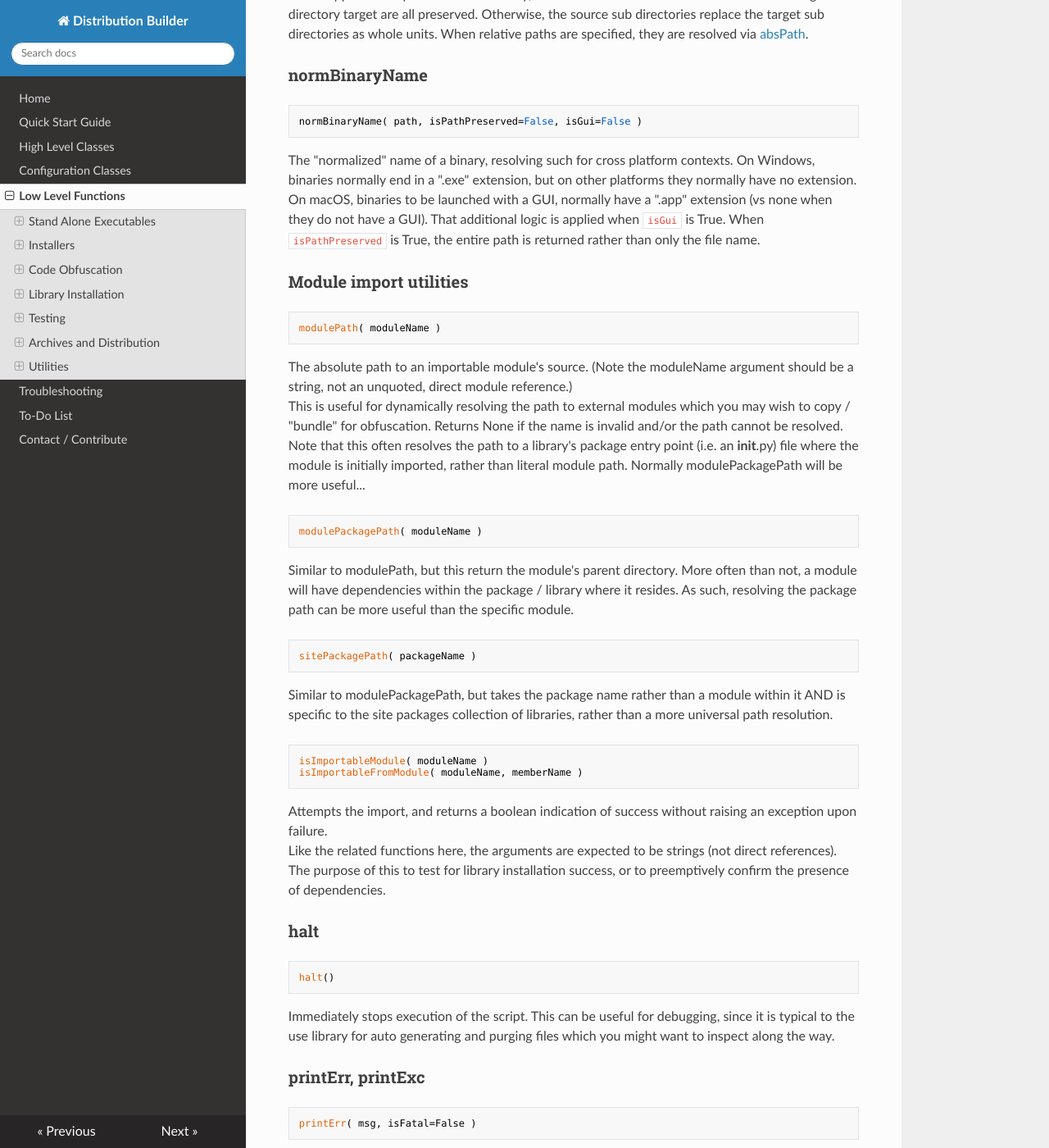
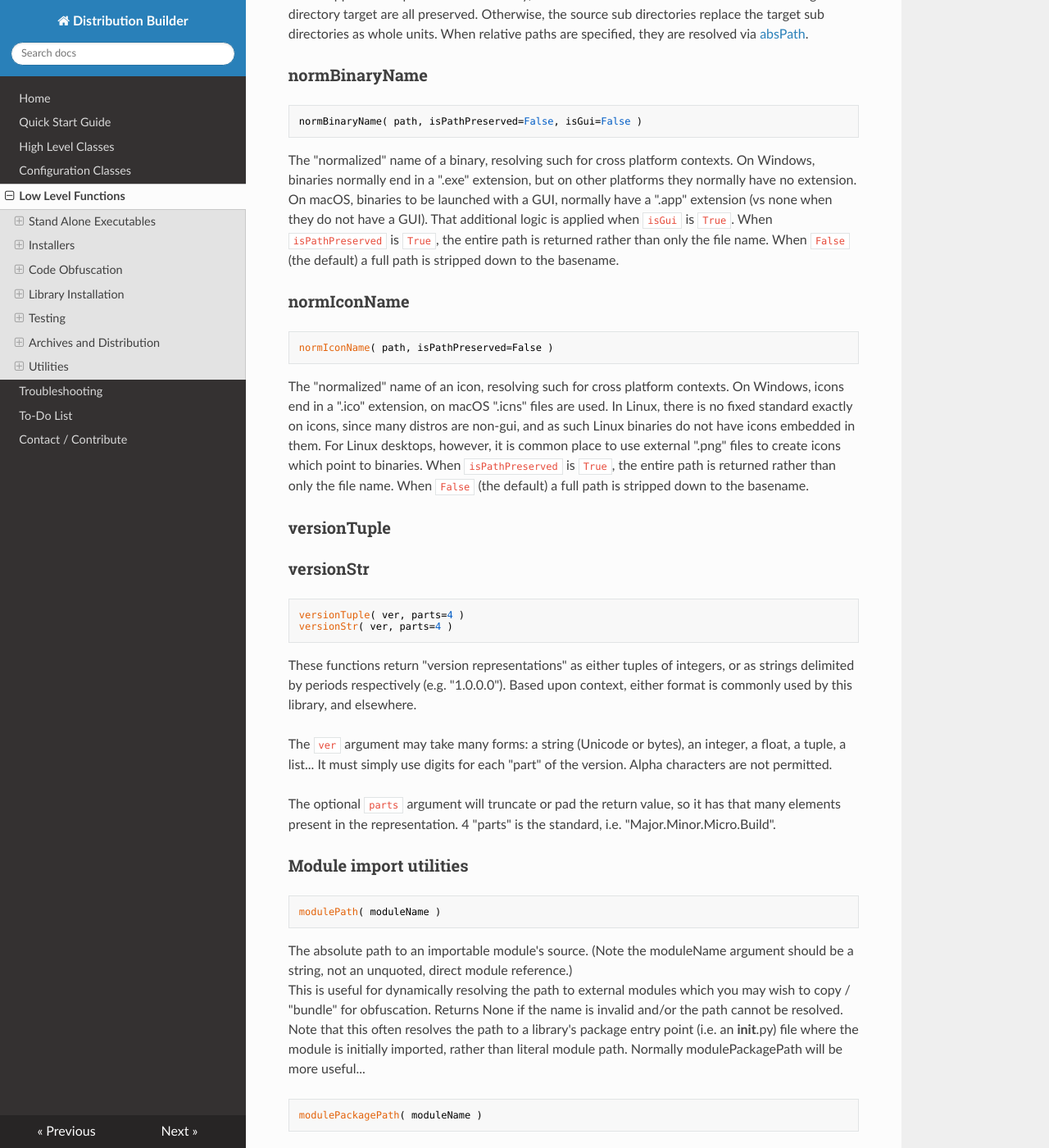
Before and after one commit to BuvinJT/distbuilder, an MkDocs documentation site: the page built from docs/LowLevel.md, in a window 1280 px wide and 1400 px high, scrolled down 18560 px. Shown: the whole window at 82% size. Built offline with MkDocs 1.6.1, drawn with Linux system fonts in a browser that asks for light colours; nearby versions of some CDN libraries; old or Windows-style settings are respelled for this version of MkDocs; some of the changed text lies outside the part shown.

Commit message:
Made normIconName a public function.  Updated docs, to account for some of the new additions.

```diff
--- a/distbuilder/__init__.py
+++ b/distbuilder/__init__.py
@@ -68,6 +68,7 @@ from distbuilder.util import \
     , splitPath \
     , splitExt \
     , normBinaryName \
+    , normIconName \
     , copyToDir \
     , moveToDir \
     , removeFromDir \
--- a/docs/LowLevel.md
+++ b/docs/LowLevel.md
@@ -970,9 +970,44 @@ cross platform contexts.  On Windows, binaries normally end
 in a ".exe" extension, but on other platforms they normally have
 no extension.  On macOS, binaries to be launched with a GUI,
 normally have a ".app" extension (vs none when they do not have
-a GUI).  That additional logic is applied when `isGui` is True.
-When `isPathPreserved` is True, the entire path is returned rather
-than only the file name.
+a GUI).  That additional logic is applied when `isGui` is `True`.
+When `isPathPreserved` is `True`, the entire path is returned rather
+than only the file name.  When `False` (the default) a full path
+is stripped down to the basename.
+
+### normIconName
+
+	normIconName( path, isPathPreserved=False )
+
+The "normalized" name of an icon, resolving such for
+cross platform contexts.  On Windows, icons end
+in a ".ico" extension, on macOS ".icns" files are used. In Linux,
+there is no fixed standard exactly on icons, since many distros
+are non-gui, and as such Linux binaries do not have icons embedded in them.
+For Linux desktops, however, it is common place to use external ".png" files
+to create icons which point to binaries.
+When `isPathPreserved` is `True`, the entire path is returned rather
+than only the file name. When `False` (the default) a full path
+is stripped down to the basename.
+
+### versionTuple
+### versionStr
+
+	versionTuple( ver, parts=4 )
+	versionStr( ver, parts=4 )
+
+These functions return "version representations" as either tuples
+of integers, or as strings delimited by periods respectively (e.g. "1.0.0.0").
+Based upon context, either format is commonly used by this library, and
+elsewhere.
+
+The `ver` argument may take many forms: a string (Unicode or bytes),
+an integer, a float, a tuple, a list... It must simply use digits for
+each "part" of the version.  Alpha characters are not permitted.
+
+The optional `parts` argument will truncate or pad the return value, so it
+has that many elements present in the representation.  4 "parts" is the standard,
+i.e. "Major.Minor.Micro.Build".
 
 ### Module import utilities
 
```
Also changed, not shown: other parts of docs/LowLevel.md (+3 -0 lines), docs/QuickStart.md (+13 -0 lines), 4 other files.
